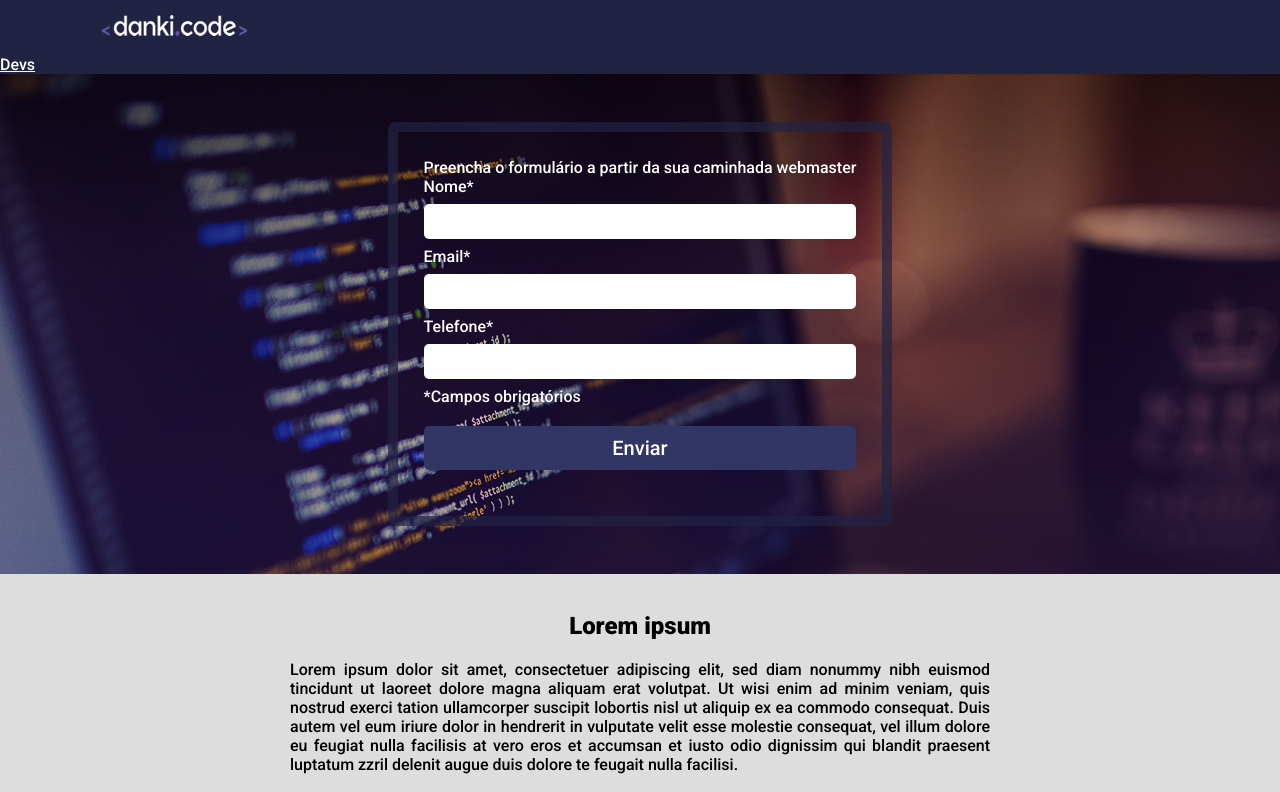
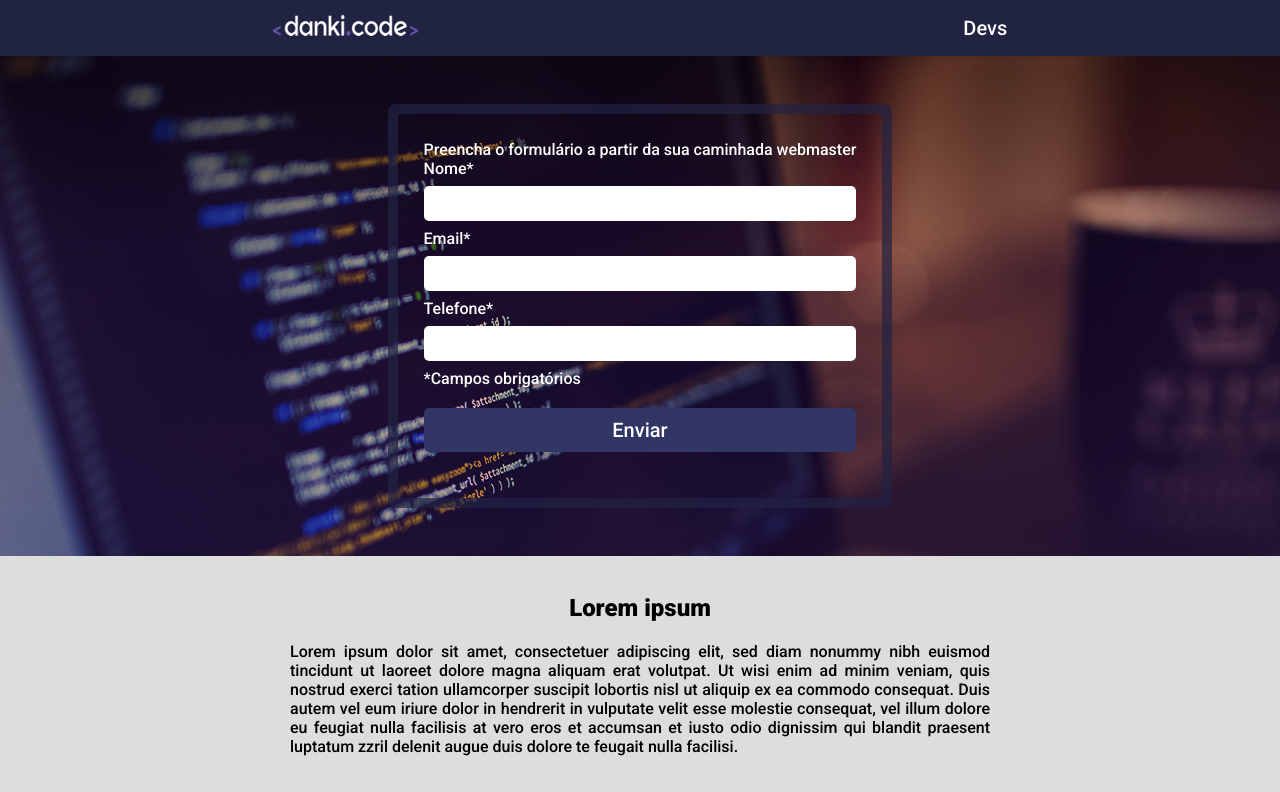
Before and after one commit to marnand/landing-page, a website: page src/views/index.html in a window 1280 px wide. Shown: the top 792 px of the page. Drawn offline with nearby package versions, Linux system fonts and the light colour scheme; files that its build step writes are made by us from their sources; files whose address does not match are found by name.

Commit message:
projeto concluido

```diff
--- a/public/css/style.css
+++ b/public/css/style.css
@@ -28,12 +28,22 @@ section.container {
     flex-wrap: wrap;
 }
 
+header a {
+    color: #fff;
+
+    text-decoration: none;
+    font-size: 20px;
+}
+
 header {
+    display: flex;
+    align-items: center;
+    justify-content: space-around;
     background-color: #212343;
 }
 
 div.logo {
-    margin: 15px 8%;
+    margin: 15px 0;
 }
 
 nav {
@@ -136,11 +146,15 @@ div.item {
 
 .item > p {
     margin-top: 10px;
-    text-align: justify;
 }
 
 .item > h2 {
     margin: 10px 0;
+    color: #462663;
+}
+
+h4 {
+    margin: 20px 20px 0 20px;
     color: #462663;
 }
 
--- a/src/views/partials/header.html
+++ b/src/views/partials/header.html
@@ -5,6 +5,6 @@
         </a>
     </div>
     <div>
-        <a style="color: #fff;" href="/users">Devs</a>
+        <a href="/users">Devs</a>
     </div>
 </header>
```
Also changed, not shown: src/views/users.html (+9 -2 lines).
